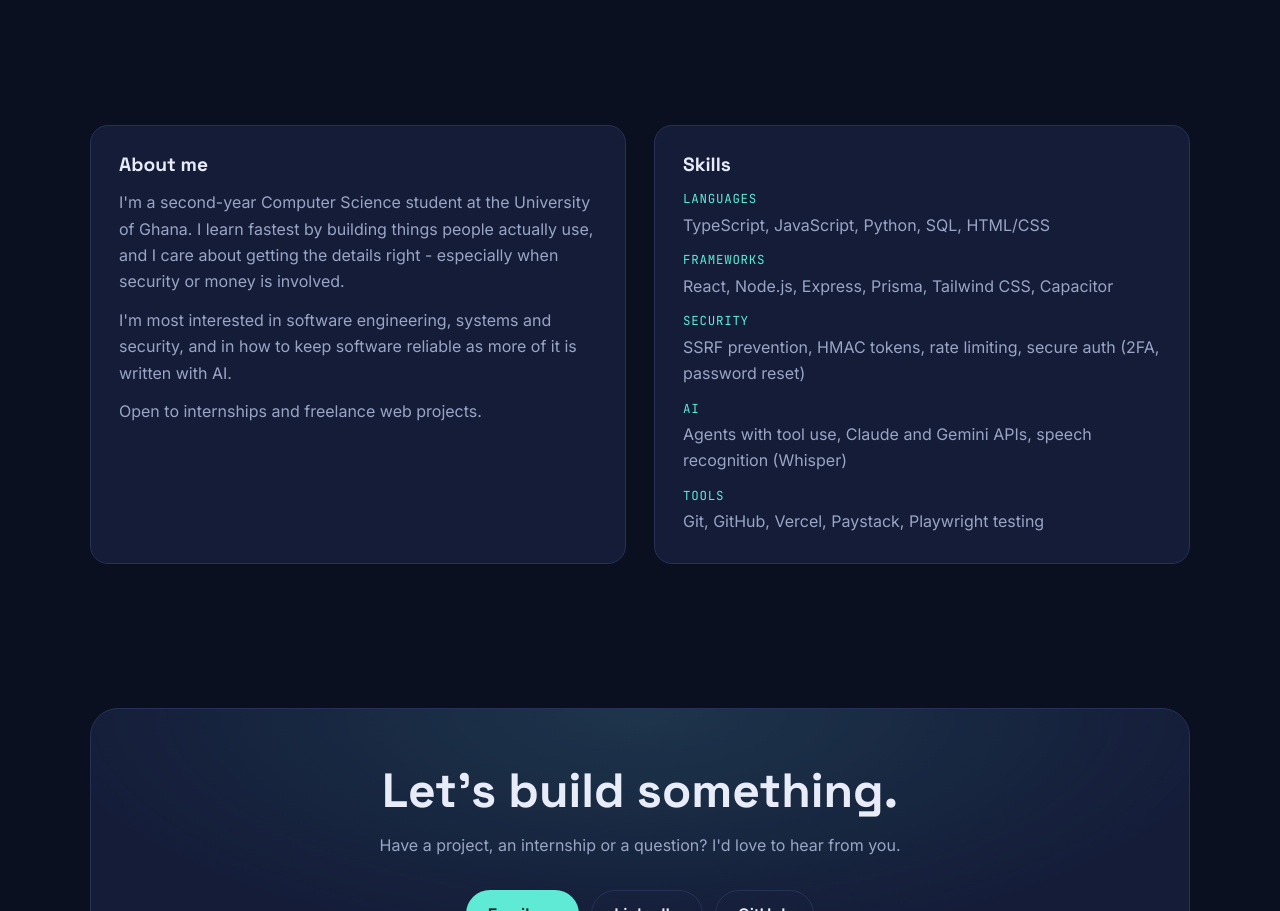
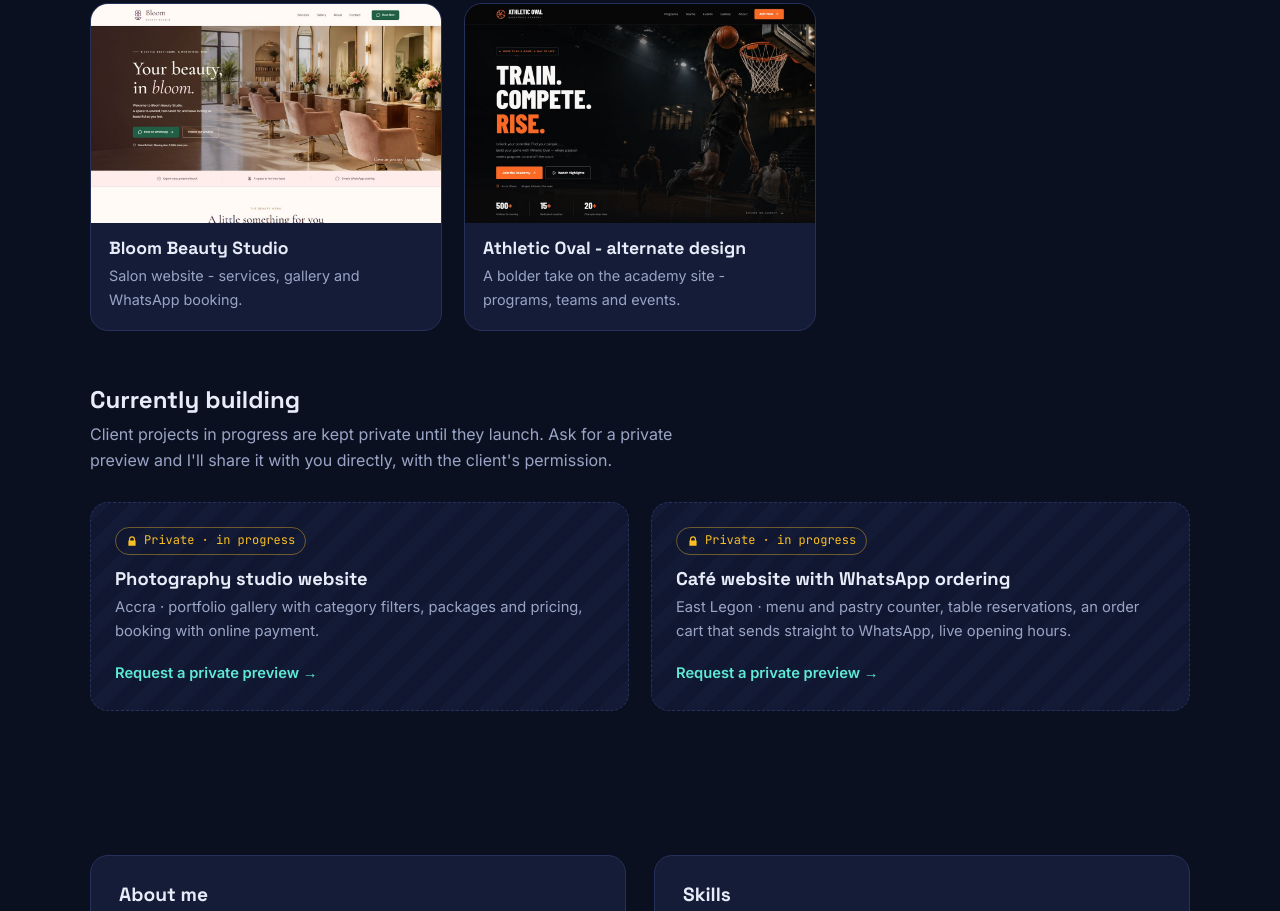
Before and after one commit to olisurf/olisurf.github.io, a plain HTML site: page index.html in a window 1280 px wide. Shown: the part 3844-4755 px from the top of the page. Drawn offline with Linux system fonts and the light colour scheme.

Commit message:
Add Currently building section and more website designs

```diff
--- a/index.html
+++ b/index.html
@@ -117,6 +117,15 @@
     .site h3 { font-size: 1.1rem; }
     .site p { color: var(--muted); font-size: 0.9rem; margin: 6px 0 0; }
 
+    /* currently building */
+    .building { display: grid; grid-template-columns: repeat(2, 1fr); gap: 22px; margin-top: 28px; }
+    .wip { position: relative; border: 1px dashed var(--line); border-radius: var(--radius); padding: 24px; background: repeating-linear-gradient(135deg, rgb(20 28 56 / 0.9) 0 14px, rgb(17 24 50 / 0.9) 14px 28px); }
+    .wip .lock { display: inline-flex; align-items: center; gap: 6px; font-family: "JetBrains Mono", monospace; font-size: 0.75rem; color: var(--accent-2); border: 1px solid rgb(251 191 36 / 0.4); border-radius: 999px; padding: 3px 10px; }
+    .wip h3 { font-size: 1.15rem; margin-top: 14px; }
+    .wip p { color: var(--muted); font-size: 0.92rem; margin: 6px 0 16px; }
+    .wip a { color: var(--accent); font-weight: 600; text-decoration: none; font-size: 0.92rem; }
+    .wip a:hover { text-decoration: underline; }
+
     /* skills + about */
     .two { display: grid; grid-template-columns: 1fr 1fr; gap: 28px; }
     .panel { border: 1px solid var(--line); border-radius: var(--radius); padding: 28px; background: var(--card); }
@@ -139,6 +148,7 @@
       .shot.small { right: -6px; bottom: -14px; }
       .grid { grid-template-columns: 1fr 1fr; }
       .two { grid-template-columns: 1fr; }
+      .building { grid-template-columns: 1fr; }
     }
     @media (max-width: 600px) {
       .nav nav a:not(:last-child) { display: none; }
@@ -291,6 +301,31 @@
             <img src="images/lumi.jpg" alt="Lumi product landing page" width="1200" height="708" loading="lazy" />
             <div><h3>Lumi</h3><p>Product landing page for a smart sleep lamp.</p></div>
           </a>
+          <a class="site" href="https://petal-salon-work.lovable.app">
+            <img src="images/bloom-salon.jpg" alt="Bloom Beauty Studio salon website" width="1200" height="750" loading="lazy" />
+            <div><h3>Bloom Beauty Studio</h3><p>Salon website - services, gallery and WhatsApp booking.</p></div>
+          </a>
+          <a class="site" href="https://hoop-hub-glow.lovable.app">
+            <img src="images/athletic-oval-2.jpg" alt="Alternate Athletic Oval basketball academy website design" width="1200" height="750" loading="lazy" />
+            <div><h3>Athletic Oval - alternate design</h3><p>A bolder take on the academy site - programs, teams and events.</p></div>
+          </a>
+        </div>
+
+        <h3 style="margin-top:56px;font-size:1.5rem">Currently building</h3>
+        <p style="color:var(--muted);margin:8px 0 0;max-width:62ch">Client projects in progress are kept private until they launch. Ask for a private preview and I'll share it with you directly, with the client's permission.</p>
+        <div class="building">
+          <div class="wip">
+            <span class="lock"><svg width="12" height="12" viewBox="0 0 20 20" fill="currentColor" aria-hidden="true"><path d="M5 9V7a5 5 0 0 1 10 0v2h1v9H4V9zm2 0h6V7a3 3 0 0 0-6 0z"/></svg> Private · in progress</span>
+            <h3>Photography studio website</h3>
+            <p>Accra · portfolio gallery with category filters, packages and pricing, booking with online payment.</p>
+            <a href="mailto:sarfoprince940@gmail.com?subject=Private%20preview%20request%3A%20photography%20studio%20website">Request a private preview &rarr;</a>
+          </div>
+          <div class="wip">
+            <span class="lock"><svg width="12" height="12" viewBox="0 0 20 20" fill="currentColor" aria-hidden="true"><path d="M5 9V7a5 5 0 0 1 10 0v2h1v9H4V9zm2 0h6V7a3 3 0 0 0-6 0z"/></svg> Private · in progress</span>
+            <h3>Café website with WhatsApp ordering</h3>
+            <p>East Legon · menu and pastry counter, table reservations, an order cart that sends straight to WhatsApp, live opening hours.</p>
+            <a href="mailto:sarfoprince940@gmail.com?subject=Private%20preview%20request%3A%20caf%C3%A9%20website">Request a private preview &rarr;</a>
+          </div>
         </div>
       </div>
     </section>
```
Also changed, not shown: images/athletic-oval-2.jpg (added), images/bloom-salon.jpg (added).
